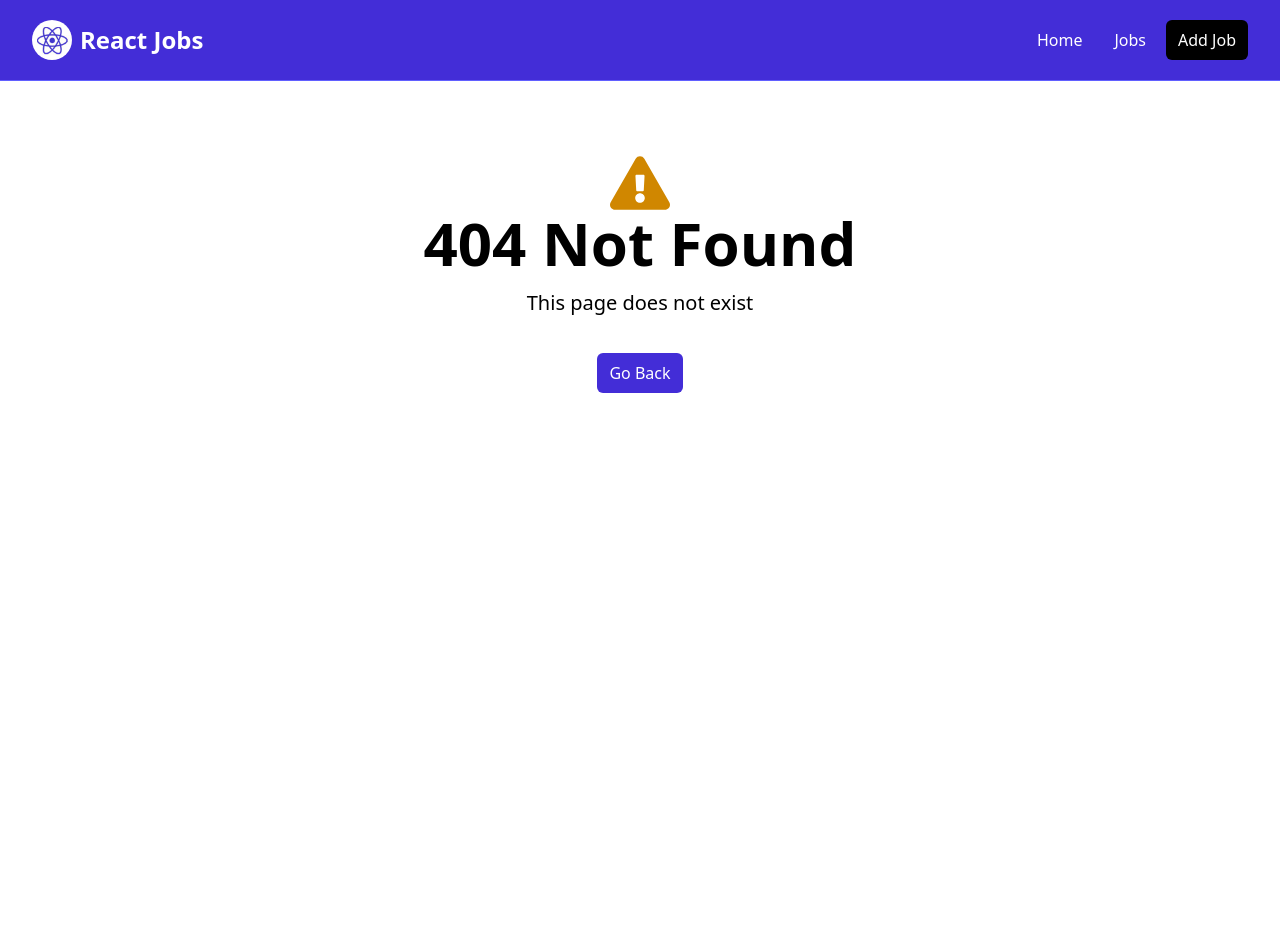
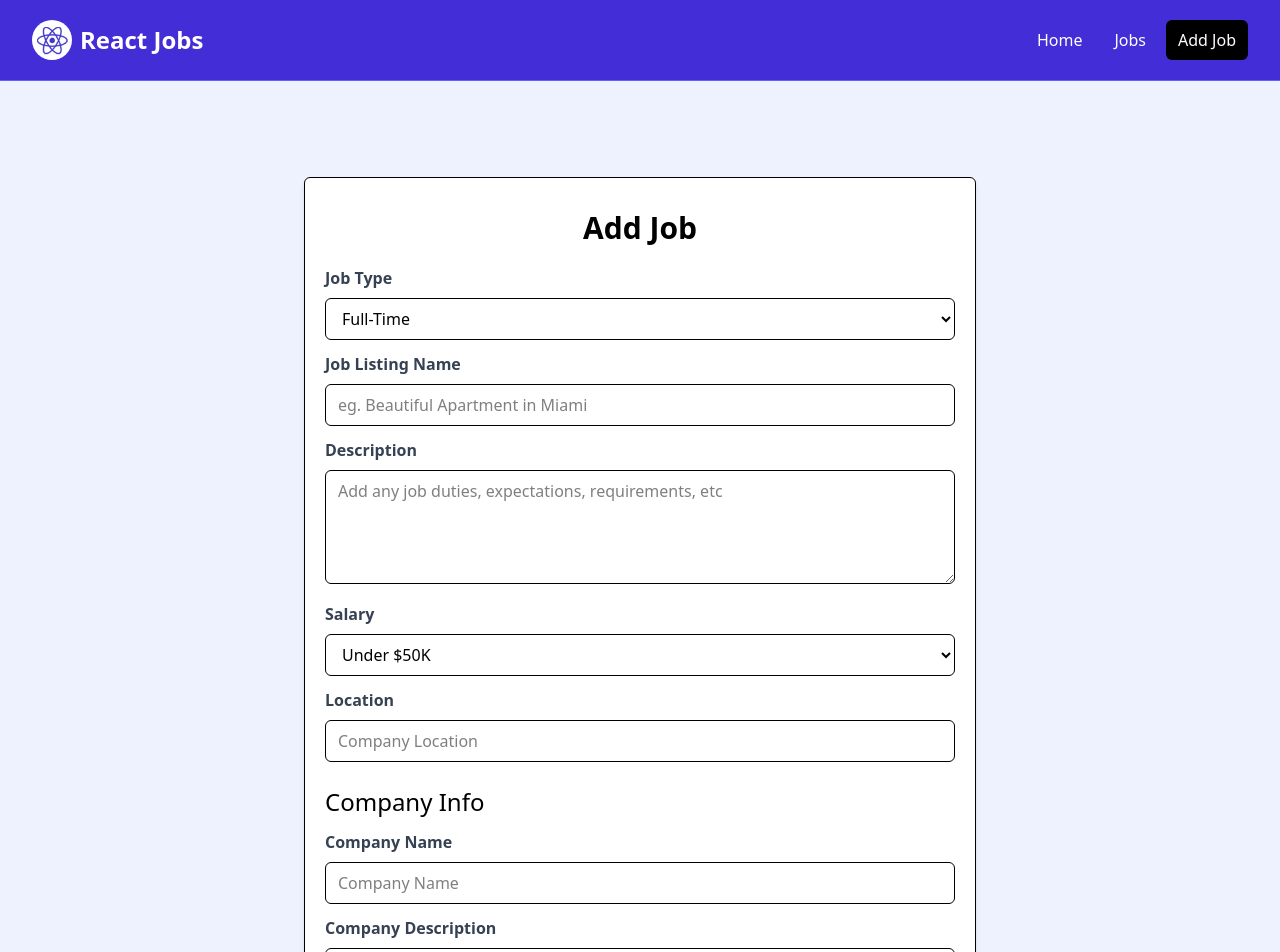
Before and after one commit to afnesss/react-crash, a React (Vite) app: page /add-job in a window 1280 px wide. Before the commit this address had no page. Shown: the top 952 px of the page. Before the commit the page ends 800 px from the top, so only its background shows below. Built offline with nearby package versions, Linux system fonts and the light colour scheme.

Commit message:
add job page

```diff
--- a/src/App.jsx
+++ b/src/App.jsx
@@ -3,14 +3,16 @@
 import MainLayout from "./layouts/MainLayout"
 import JobsPage from './pages/JobsPage';
 import NotFound from './pages/NotFound';
-import JobPage from './pages/JobPage';
+import JobPage, {jobLoader} from './pages/JobPage';
+import AddJobPage from './pages/AddJobPage';
 
 const router = createBrowserRouter(
   createRoutesFromElements(
   <Route path='/' element={<MainLayout />}>
     <Route index element={<HomePage />}/>
     <Route path='/jobs' element={<JobsPage />}/>
-    <Route path='/jobs/:id'element={<JobPage />}/>
+    <Route path='/jobs/:id'element={<JobPage />} loader={jobLoader}/>
+    <Route path='/add-job' element={<AddJobPage/>}/>
     <Route path='*' element={<NotFound />}/>
   </Route>
   )
--- /dev/null
+++ b/src/components/Button.jsx
@@ -0,0 +1,10 @@
+import React from 'react'
+import { Link } from 'react-router-dom'
+
+const Button = (params) => {
+  return (
+    <Link to={params.path} className={`${params.bg} m-auto py-2 px-5 rounded-3xl flex container  cursor-pointer justify-center font-bold text-white mb-4`}>{params.title}</Link>
+  )
+}
+
+export default Button
--- /dev/null
+++ b/src/components/addJobPage/InputText.jsx
@@ -0,0 +1,20 @@
+
+
+const InputText = (params) => {
+  return (
+    <div>
+      <label className="block font-bold text-gray-700 mb-2" for={params.id} >
+        {params.title}
+      </label>
+        {/* <option value="Full-Time">Full-Time</option>
+        <option value="Part-Time">Part-Time</option>
+        <option value="Remote">Remote</option>
+        <option value="Internship">Internship</option> */}
+
+        <input placeholder={params.placeholder}  name={params.id}
+      className="border rounded-md w-full px-3 py-2 mb-3" required></input>
+    </div>
+  )
+}
+
+export default InputText;
--- /dev/null
+++ b/src/components/jobPage/WhiteBox.jsx
@@ -0,0 +1,11 @@
+
+
+const WhiteBox = ({children}) => {
+  return (
+    <div className="bg-white shadow-md p-6 rounded-xl mb-6">
+      {children}
+    </div>
+  )
+}
+
+export default WhiteBox
--- /dev/null
+++ b/src/pages/AddJobPage.jsx
@@ -0,0 +1,88 @@
+import InputText from "../components/addJobPage/InputText"
+import Button from "../components/Button"
+
+const AddJobPage = () => {
+  return (
+    <section className="bg-indigo-50 py-24">
+      <div className="container bg-white border m-auto max-w-2xl shadow-md py-8 rounded-md px-5">
+        <form>
+        <div className="text-3xl text-center font-semibold mb-5">
+            Add Job
+        </div>
+
+        <div>
+          <label className="block font-bold text-gray-700 mb-2" for="type" >
+            Job Type
+          </label>
+          <select id="type"
+          name="type"
+          className="border rounded-md w-full px-3 py-2 mb-3" required>
+
+            <option value="Full-Time">Full-Time</option>
+            <option value="Part-Time">Part-Time</option>
+            <option value="Remote">Remote</option>
+            <option value="Internship">Internship</option>
+          </select>
+        </div>
+
+        <InputText type="text" title="Job Listing Name" placeholder="eg. Beautiful Apartment in Miami"/>
+
+        <div>
+          <label className="block font-bold text-gray-700 mb-2" for="type" >
+            Description
+          </label>
+
+          <textarea id="text" name="text"  placeholder="Add any job duties, expectations, requirements, etc" className="border w-full rounded-md px-3 py-2 mb-3" rows="4"></textarea>
+        </div>
+
+        <div>
+          <label className="block font-bold text-gray-700 mb-2" for="type" >
+            Salary
+          </label>
+          <select id="type"
+          name="type"
+          className="border rounded-md w-full px-3 py-2 mb-3"
+          required>
+
+          <option value="Under $50K">Under $50K</option>
+          <option value="$50K - 60K">$50K - $60K</option>
+          <option value="$60K - 70K">$60K - $70K</option>
+          <option value="$70K - 80K">$70K - $80K</option>
+          <option value="$80K - 90K">$80K - $90K</option>
+          <option value="$90K - 100K">$90K - $100K</option>
+          <option value="$100K - 125K">$100K - $125K</option>
+          <option value="$125K - 150K">$125K - $150K</option>
+          <option value="$150K - 175K">$150K - $175K</option>
+          <option value="$175K - 200K">$175K - $200K</option>
+          <option value="Over $200K">Over $200K</option>
+          </select>
+        </div>
+
+        <InputText type="text" title="Location" placeholder="Company Location"/>
+
+        <h2 className="text-2xl my-3">Company Info</h2>
+
+        <InputText type="text" title="Company Name" placeholder="Company Name"/>
+
+        <div>
+          <label className="block font-bold text-gray-700 mb-2" for="type" >
+            Company Description
+          </label>
+
+          <textarea id="text" name="text"  placeholder="What does your company do?" className="border w-full rounded-md px-3 py-2 mb-3" rows="4"></textarea>
+        </div>
+
+        <InputText type="text" title="Contact Email" placeholder="Email address for applicants"/>
+        <InputText type="text" title="Contact Phone" placeholder="Optional phone for applicants"/>
+
+        <Button path='/add-job' title="Add Job" bg="bg-indigo-500 hover:bg-indigo-700 mt-2"/>
+
+        </form>
+      </div>
+
+
+    </section>
+  )
+}
+
+export default AddJobPage
--- a/src/pages/JobPage.jsx
+++ b/src/pages/JobPage.jsx
@@ -1,47 +1,48 @@
+/* eslint-disable react-refresh/only-export-components */
+/* eslint-disable no-unused-vars */
 import { Link } from "react-router-dom"
-import { useLocation } from "react-router-dom"
+import { useParams, useLoaderData } from "react-router-dom"
 import {useState, useEffect} from 'react'
-import { FaMapMarker } from 'react-icons/fa'
-import Spinner from "../components/Spinner"
+import { FaMapMarker, FaArrowLeft } from 'react-icons/fa'
+// import Spinner from "../components/Spinner"
+import WhiteBox from "../components/jobPage/WhiteBox"
+import Button from "../components/Button"
+
 
 const JobPage = () => {
-  const location = useLocation();
-  const [job, setJob] = useState([]);
-  const [loading, setLoading] = useState(true);
+  // const {id} = useParams();
+  const job = useLoaderData();
+  // const [job, setJob] = useState([]);
+  // const [loading, setLoading] = useState(true);
 
-  useEffect(() => {
-    const fetchJob = async() => {
-      try {
-        const id = location.pathname.split("/").pop(); // якщо url = /jobs/1 → id = 1
-        const res = await fetch(`/api/jobs/${id}`);
-        const data = await res.json();
-        setJob(data);
-      } catch (error) {
-        console.log('error fetching job ' + error)
-      }
-      finally{
-        setLoading(false);
-      }
+  // useEffect(() => {
+  //   const fetchJob = async() => {
+  //     try {
+  //       const res = await fetch(`/api/jobs/${id}`);
+  //       const data = await res.json();
+  //       setJob(data);
+  //     } catch (error) {
+  //       console.log('error fetching job ' + error)
+  //     }
+  //     finally{
+  //       setLoading(false);
+  //     }
 
-    }
-    fetchJob();
-  }, [location.pathname])
+  //   }
+  //   fetchJob();
+  // }, [id])
 
   return (
     <>
 
       <div className="container m-auto py-6 px-7">
-        <Link to="/jobs" className="text-indigo-500">Back to Job Listing</Link>
-      </div>
 
-         {loading? (
-            <div className="flex justify-center mt-10">
-            <Spinner loading={loading} />
-            </div>) : (
+        <Link to="/jobs" className="text-indigo-500 flex flex-row"><FaArrowLeft className="text-xl mr-2 mt-0.5" /> Back to Job Listing</Link>
+      </div>(
               <>
       <section className="bg-blue-50">
         <div className="container m-auto py-10 px-6 ">
-          <div className="bg-white shadow-md p-6 rounded-xl mb-6">
+          <WhiteBox>
             <div>
               {job.type}
             </div>
@@ -51,16 +52,16 @@
         <div className="text-orange-700 mt-5 mb-3">
         <FaMapMarker className="inline text-lg mb-1 mr-1"/>
         {job.location}</div>
-          </div>
+          </WhiteBox>
 
-          <div className="bg-white shadow-md p-6 rounded-xl">
+          <WhiteBox>
           <h2 className="font-bold text-indigo-700 mb-6 text-lg">Job Description</h2>
           <div className="mb-4">{job.description}</div>
           <h2 className="font-bold text-indigo-700 mb-3 text-lg">Salary</h2>
           <div className="mb-4">{job.salary}</div>
-          </div>
+          </WhiteBox>
 
-          <div className="bg-white shadow-md p-6 rounded-xl mt-6">
+          <WhiteBox>
             <h2 className="font-bold text-black mb-6 text-xl">Company Info</h2>
             <h2 className=" mb-3 text-2xl">{job.company.name}</h2>
             <div className="pb-4 border-b">{job.company.description}</div>
@@ -70,14 +71,15 @@
 
             <h2 className="mb-2 text-xl mt-3">Contact Phone:</h2>
             <div className="p-2 bg-indigo-100 font-bold mb-1">{job.company.contactPhone}</div>
-          </div>
+          </WhiteBox>
 
-          <div className="bg-white shadow-md p-6 rounded-xl mt-6">
+          <WhiteBox>
             <h2 className="font-bold text-black mb-4 text-xl">Manage Job</h2>
-            <Link className="bg-indigo-500 m-auto py-2 px-5 rounded-3xl flex container hover:bg-indigo-700 cursor-pointer justify-center font-bold text-white mb-4">Edit Job</Link>
+            <Button path='/edit-job' title="Edit Job" bg="bg-indigo-500 hover:bg-indigo-700"/>
 
-            <Link className="bg-red-500 m-auto py-2 px-5 rounded-3xl flex container hover:bg-red-600 cursor-pointer justify-center font-bold text-white mb-2">Delete Job</Link>
-          </div>
+            <Button path='/edit-job' title="Delete Job" bg="bg-red-500 hover:bg-red-600"/>
+
+          </WhiteBox>
 
 
         </div>
@@ -85,9 +87,15 @@
 
       </section>
     </>
-    )}
+    )
     </>
   )
 }
 
-export default JobPage
+const jobLoader = async ({params}) => {
+  const res = await fetch(`/api/jobs/${params.id}`);
+  const data = await res.json();
+  return data;
+}
+
+export {JobPage as default, jobLoader};
```
